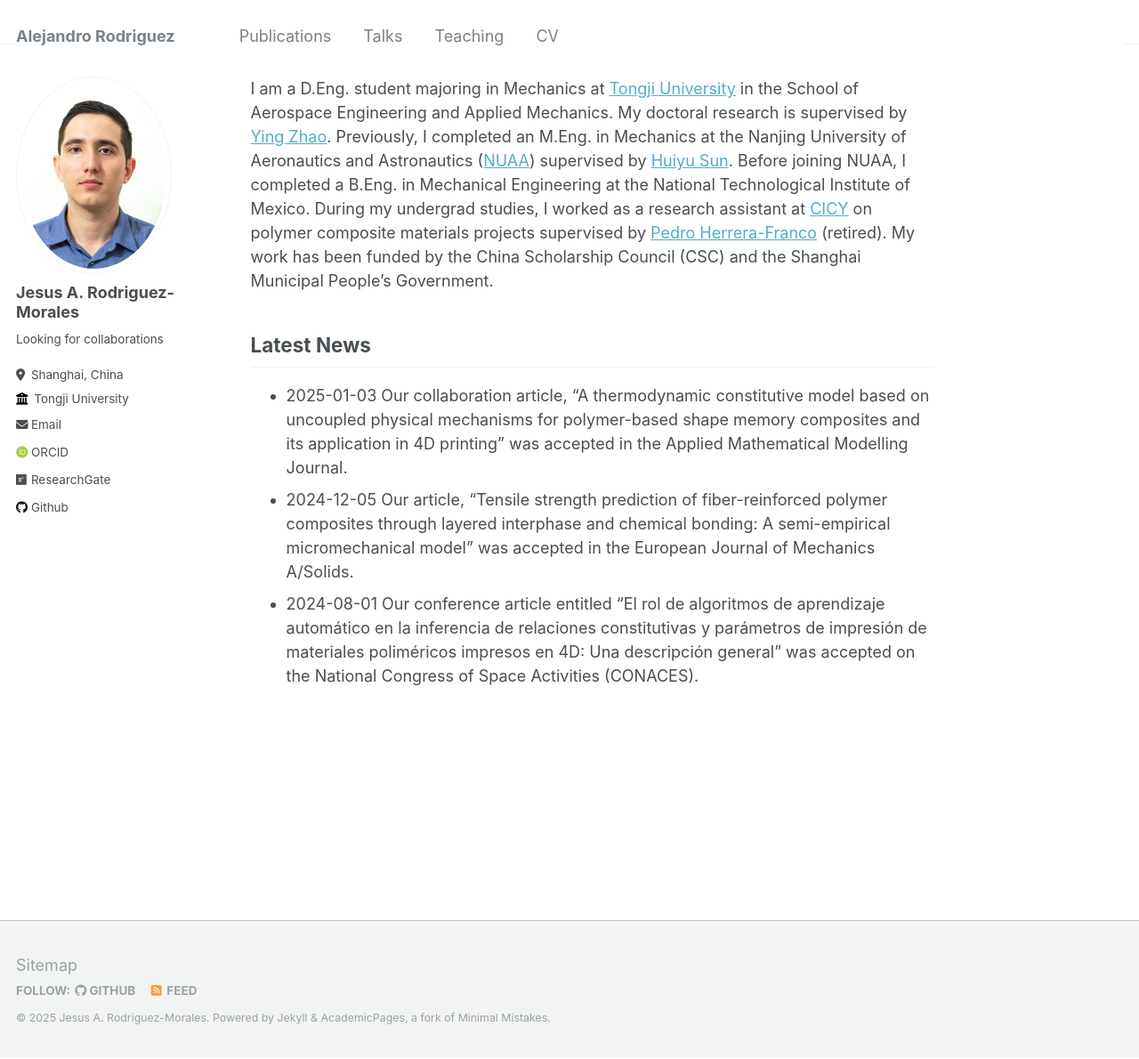
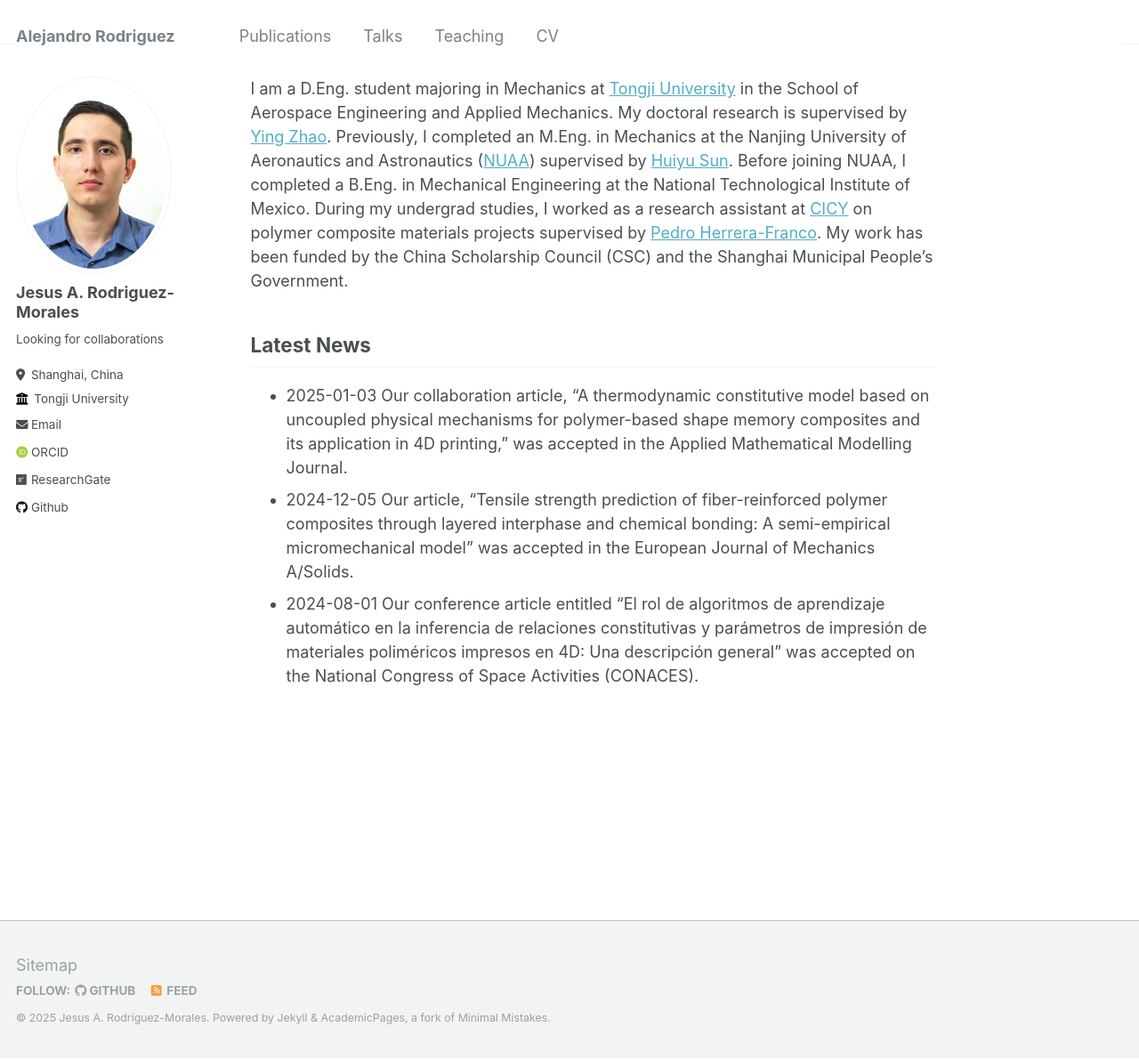
Before and after one commit to alex-rodriguez-m/alex-rodriguez-m.github.io, a Jekyll site: the page built from _pages/about.md, in a window 1280 px wide and 1190 px high. Shown: the whole window at 89% size. Built offline with Jekyll 4.4.1, drawn with Linux system fonts in a browser that asks for light colours; some web fonts are replaced.

Commit message:
Update about.md

```diff
--- a/_pages/about.md
+++ b/_pages/about.md
@@ -7,10 +7,10 @@ redirect_from:
   - /about.html
 ---
 
-I am a D.Eng. student majoring in Mechanics at [Tongji University](https://en.tongji.edu.cn/p/#/) in the School of Aerospace Engineering and Applied Mechanics. My doctoral research is supervised by [Ying Zhao](http://www.yingzhaotj.cn/). Previously, I completed an M.Eng. in Mechanics at the Nanjing University of Aeronautics and Astronautics ([NUAA](http://nuaa.edu.cn/)) supervised by [Huiyu Sun](http://faculty.nuaa.edu.cn/shy/en/index/18666/list/index.htm). Before joining NUAA, I completed a B.Eng. in Mechanical Engineering at the National Technological Institute of Mexico. During my undergrad studies, I worked as a research assistant at [CICY](https://www.cicy.mx/english) on polymer composite materials projects supervised by [Pedro Herrera-Franco](https://www.researchgate.net/profile/Pedro-Herrera-Franco) (retired). My work has been funded by the China Scholarship Council (CSC) and the Shanghai Municipal People's Government.
+I am a D.Eng. student majoring in Mechanics at [Tongji University](https://en.tongji.edu.cn/p/#/) in the School of Aerospace Engineering and Applied Mechanics. My doctoral research is supervised by [Ying Zhao](http://www.yingzhaotj.cn/). Previously, I completed an M.Eng. in Mechanics at the Nanjing University of Aeronautics and Astronautics ([NUAA](http://nuaa.edu.cn/)) supervised by [Huiyu Sun](http://faculty.nuaa.edu.cn/shy/en/index/18666/list/index.htm). Before joining NUAA, I completed a B.Eng. in Mechanical Engineering at the National Technological Institute of Mexico. During my undergrad studies, I worked as a research assistant at [CICY](https://www.cicy.mx/english) on polymer composite materials projects supervised by [Pedro Herrera-Franco](https://www.researchgate.net/profile/Pedro-Herrera-Franco). My work has been funded by the China Scholarship Council (CSC) and the Shanghai Municipal People's Government.
 
 
 ## Latest News
-* 2025-01-03 Our collaboration article, "A thermodynamic constitutive model based on uncoupled physical mechanisms for polymer-based shape memory composites and its application in 4D printing" was accepted in the Applied Mathematical Modelling Journal.
+* 2025-01-03 Our collaboration article, "A thermodynamic constitutive model based on uncoupled physical mechanisms for polymer-based shape memory composites and its application in 4D printing," was accepted in the Applied Mathematical Modelling Journal.
 * 2024-12-05 Our article, "Tensile strength prediction of fiber-reinforced polymer composites through layered interphase and chemical bonding: A semi-empirical micromechanical model" was accepted in the European Journal of Mechanics A/Solids.
 * 2024-08-01 Our conference article entitled "El rol de algoritmos de aprendizaje automático en la inferencia de relaciones constitutivas y parámetros de impresión de materiales poliméricos impresos en 4D: Una descripción general" was accepted on the National Congress of Space Activities (CONACES).
```
